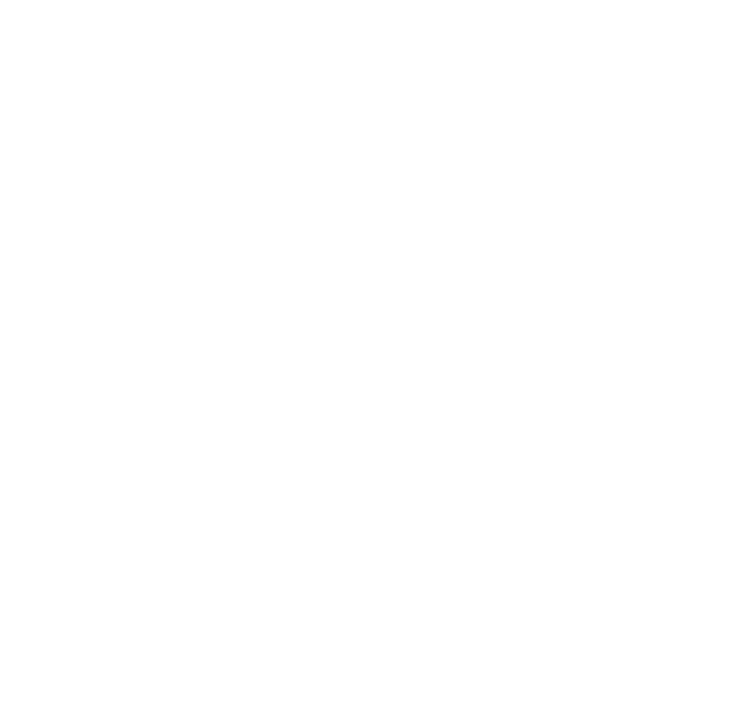
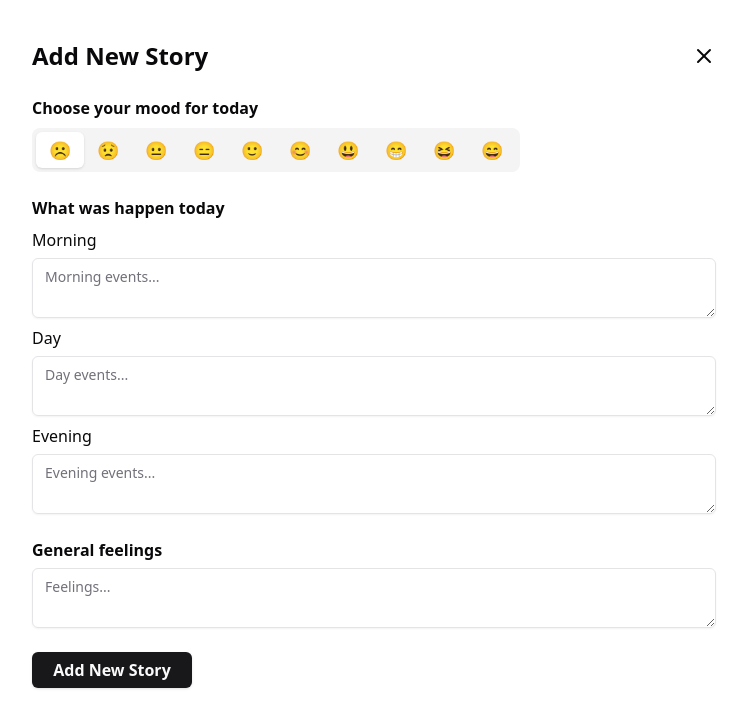
Before and after one commit to YuldashevAmir/LifeLog, a React (Vite) app: page /addNewStory in a window 1280 px wide. Before the commit this address had no page. Shown: the top 728 px of the page, without its empty margins (266-1013 px from the left). Built offline with nearby package versions, Linux system fonts and the light colour scheme.

Commit message:
[ADD] AddNew Story page

```diff
--- a/package.json
+++ b/package.json
@@ -11,6 +11,7 @@
   },
   "dependencies": {
     "@hookform/resolvers": "^3.10.0",
+    "@radix-ui/react-alert-dialog": "^1.1.4",
     "@radix-ui/react-avatar": "^1.1.2",
     "@radix-ui/react-dialog": "^1.1.4",
     "@radix-ui/react-dropdown-menu": "^2.1.4",
--- /dev/null
+++ b/src/components/ui/alert-dialog.tsx
@@ -0,0 +1,139 @@
+import * as React from "react"
+import * as AlertDialogPrimitive from "@radix-ui/react-alert-dialog"
+
+import { cn } from "@/lib/utils"
+import { buttonVariants } from "@/components/ui/button"
+
+const AlertDialog = AlertDialogPrimitive.Root
+
+const AlertDialogTrigger = AlertDialogPrimitive.Trigger
+
+const AlertDialogPortal = AlertDialogPrimitive.Portal
+
+const AlertDialogOverlay = React.forwardRef<
+  React.ElementRef<typeof AlertDialogPrimitive.Overlay>,
+  React.ComponentPropsWithoutRef<typeof AlertDialogPrimitive.Overlay>
+>(({ className, ...props }, ref) => (
+  <AlertDialogPrimitive.Overlay
+    className={cn(
+      "fixed inset-0 z-50 bg-black/80 data-[state=open]:animate-in data-[state=closed]:animate-out data-[state=closed]:fade-out-0 data-[state=open]:fade-in-0",
+      className
+    )}
+    {...props}
+    ref={ref}
+  />
+))
+AlertDialogOverlay.displayName = AlertDialogPrimitive.Overlay.displayName
+
+const AlertDialogContent = React.forwardRef<
+  React.ElementRef<typeof AlertDialogPrimitive.Content>,
+  React.ComponentPropsWithoutRef<typeof AlertDialogPrimitive.Content>
+>(({ className, ...props }, ref) => (
+  <AlertDialogPortal>
+    <AlertDialogOverlay />
+    <AlertDialogPrimitive.Content
+      ref={ref}
+      className={cn(
+        "fixed left-[50%] top-[50%] z-50 grid w-full max-w-lg translate-x-[-50%] translate-y-[-50%] gap-4 border bg-background p-6 shadow-lg duration-200 data-[state=open]:animate-in data-[state=closed]:animate-out data-[state=closed]:fade-out-0 data-[state=open]:fade-in-0 data-[state=closed]:zoom-out-95 data-[state=open]:zoom-in-95 data-[state=closed]:slide-out-to-left-1/2 data-[state=closed]:slide-out-to-top-[48%] data-[state=open]:slide-in-from-left-1/2 data-[state=open]:slide-in-from-top-[48%] sm:rounded-lg",
+        className
+      )}
+      {...props}
+    />
+  </AlertDialogPortal>
+))
+AlertDialogContent.displayName = AlertDialogPrimitive.Content.displayName
+
+const AlertDialogHeader = ({
+  className,
+  ...props
+}: React.HTMLAttributes<HTMLDivElement>) => (
+  <div
+    className={cn(
+      "flex flex-col space-y-2 text-center sm:text-left",
+      className
+    )}
+    {...props}
+  />
+)
+AlertDialogHeader.displayName = "AlertDialogHeader"
+
+const AlertDialogFooter = ({
+  className,
+  ...props
+}: React.HTMLAttributes<HTMLDivElement>) => (
+  <div
+    className={cn(
+      "flex flex-col-reverse sm:flex-row sm:justify-end sm:space-x-2",
+      className
+    )}
+    {...props}
+  />
+)
+AlertDialogFooter.displayName = "AlertDialogFooter"
+
+const AlertDialogTitle = React.forwardRef<
+  React.ElementRef<typeof AlertDialogPrimitive.Title>,
+  React.ComponentPropsWithoutRef<typeof AlertDialogPrimitive.Title>
+>(({ className, ...props }, ref) => (
+  <AlertDialogPrimitive.Title
+    ref={ref}
+    className={cn("text-lg font-semibold", className)}
+    {...props}
+  />
+))
+AlertDialogTitle.displayName = AlertDialogPrimitive.Title.displayName
+
+const AlertDialogDescription = React.forwardRef<
+  React.ElementRef<typeof AlertDialogPrimitive.Description>,
+  React.ComponentPropsWithoutRef<typeof AlertDialogPrimitive.Description>
+>(({ className, ...props }, ref) => (
+  <AlertDialogPrimitive.Description
+    ref={ref}
+    className={cn("text-sm text-muted-foreground", className)}
+    {...props}
+  />
+))
+AlertDialogDescription.displayName =
+  AlertDialogPrimitive.Description.displayName
+
+const AlertDialogAction = React.forwardRef<
+  React.ElementRef<typeof AlertDialogPrimitive.Action>,
+  React.ComponentPropsWithoutRef<typeof AlertDialogPrimitive.Action>
+>(({ className, ...props }, ref) => (
+  <AlertDialogPrimitive.Action
+    ref={ref}
+    className={cn(buttonVariants(), className)}
+    {...props}
+  />
+))
+AlertDialogAction.displayName = AlertDialogPrimitive.Action.displayName
+
+const AlertDialogCancel = React.forwardRef<
+  React.ElementRef<typeof AlertDialogPrimitive.Cancel>,
+  React.ComponentPropsWithoutRef<typeof AlertDialogPrimitive.Cancel>
+>(({ className, ...props }, ref) => (
+  <AlertDialogPrimitive.Cancel
+    ref={ref}
+    className={cn(
+      buttonVariants({ variant: "outline" }),
+      "mt-2 sm:mt-0",
+      className
+    )}
+    {...props}
+  />
+))
+AlertDialogCancel.displayName = AlertDialogPrimitive.Cancel.displayName
+
+export {
+  AlertDialog,
+  AlertDialogPortal,
+  AlertDialogOverlay,
+  AlertDialogTrigger,
+  AlertDialogContent,
+  AlertDialogHeader,
+  AlertDialogFooter,
+  AlertDialogTitle,
+  AlertDialogDescription,
+  AlertDialogAction,
+  AlertDialogCancel,
+}
--- /dev/null
+++ b/src/components/ui/textarea.tsx
@@ -0,0 +1,22 @@
+import * as React from "react"
+
+import { cn } from "@/lib/utils"
+
+const Textarea = React.forwardRef<
+  HTMLTextAreaElement,
+  React.ComponentProps<"textarea">
+>(({ className, ...props }, ref) => {
+  return (
+    <textarea
+      className={cn(
+        "flex min-h-[60px] w-full rounded-md border border-input bg-transparent px-3 py-2 text-base shadow-sm placeholder:text-muted-foreground focus-visible:outline-none focus-visible:ring-1 focus-visible:ring-ring disabled:cursor-not-allowed disabled:opacity-50 md:text-sm",
+        className
+      )}
+      ref={ref}
+      {...props}
+    />
+  )
+})
+Textarea.displayName = "Textarea"
+
+export { Textarea }
--- /dev/null
+++ b/src/pages/AddNewStory.tsx
@@ -0,0 +1,113 @@
+import {
+	AlertDialog,
+	AlertDialogAction,
+	AlertDialogCancel,
+	AlertDialogContent,
+	AlertDialogFooter,
+	AlertDialogHeader,
+	AlertDialogTitle,
+	AlertDialogTrigger,
+} from '@/components/ui/alert-dialog'
+import { Button } from '@/components/ui/button'
+import { Tabs, TabsList, TabsTrigger } from '@/components/ui/tabs'
+import { Textarea } from '@/components/ui/textarea'
+import { Label } from '@radix-ui/react-label'
+import { X } from 'lucide-react'
+import { useState } from 'react'
+import { useNavigate } from 'react-router-dom'
+export const AddNewStory = () => {
+	const navigate = useNavigate()
+	const [mood, setMood] = useState<string>('sad')
+
+	return (
+		<div className='flex flex-col max-w-[700px] mx-auto py-10 px-2 gap-6'>
+			<div className='flex justify-between items-center'>
+				<h1 className='text-2xl font-bold'>Add New Story</h1>
+				<AlertDialog>
+					<AlertDialogTrigger>
+						<X className='size-6 cursor-pointer' />
+					</AlertDialogTrigger>
+					<AlertDialogContent>
+						<AlertDialogHeader>
+							<AlertDialogTitle>
+								Are you sure you want to leave this page? Unsaved data will be
+								lost.
+							</AlertDialogTitle>
+						</AlertDialogHeader>
+						<AlertDialogFooter>
+							<AlertDialogCancel>Cancel</AlertDialogCancel>
+							<AlertDialogAction onClick={() => navigate('/dashboard')}>
+								Continue
+							</AlertDialogAction>
+						</AlertDialogFooter>
+					</AlertDialogContent>
+				</AlertDialog>
+			</div>
+			<div className='flex flex-col gap-2'>
+				<h5 className='font-semibold'>Choose your mood for today</h5>
+				<Tabs defaultValue='sad' onValueChange={value => setMood(value)}>
+					<TabsList className='h-full flex-wrap justify-start'>
+						<TabsTrigger className='w-12 h-full text-lg' value='sad'>
+							&#9785;
+						</TabsTrigger>
+						<TabsTrigger className='w-12 h-full text-lg' value='disappointed'>
+							&#128543;
+						</TabsTrigger>
+						<TabsTrigger className='w-12 h-full text-lg' value='meh'>
+							&#128528;
+						</TabsTrigger>
+						<TabsTrigger className='w-12 h-full text-lg' value='neutral'>
+							&#128529;
+						</TabsTrigger>
+						<TabsTrigger className='w-12 h-full text-lg' value='content'>
+							&#128578;
+						</TabsTrigger>
+						<TabsTrigger className='w-12 h-full text-lg' value='happy'>
+							&#128522;
+						</TabsTrigger>
+						<TabsTrigger className='w-12 h-full text-lg' value='joyful'>
+							&#128515;
+						</TabsTrigger>
+						<TabsTrigger className='w-12 h-full text-lg' value='excited'>
+							&#128513;
+						</TabsTrigger>
+						<TabsTrigger className='w-12 h-full text-lg' value='thrilled'>
+							&#128518;
+						</TabsTrigger>
+
+						<TabsTrigger className='w-12 h-full text-lg' value='excellent'>
+							&#128516;
+						</TabsTrigger>
+					</TabsList>
+				</Tabs>
+			</div>
+			<div className='flex flex-col gap-2'>
+				<h5 className='font-semibold'>What was happen today</h5>
+				<div className='grid w-full gap-1.5'>
+					<Label htmlFor='message'>Morning</Label>
+					<Textarea placeholder='Morning events...' id='message' />
+				</div>
+				<div className='grid w-full gap-1.5'>
+					<Label htmlFor='message'>Day</Label>
+					<Textarea placeholder='Day events...' id='message' />
+				</div>
+				<div className='grid w-full gap-1.5'>
+					<Label htmlFor='message'>Evening</Label>
+					<Textarea placeholder='Evening events...' id='message' />
+				</div>
+				<div className='grid w-full gap-1.5'>
+					<Label htmlFor='message' className='font-semibold mt-4'>
+						General feelings
+					</Label>
+					<Textarea placeholder='Feelings...' id='message' />
+				</div>
+				<Button
+					onClick={() => navigate('/dashboard')}
+					className='w-40 mt-4 text-base font-bold'
+				>
+					Add New Story
+				</Button>
+			</div>
+		</div>
+	)
+}
--- a/src/router/AppRouter.tsx
+++ b/src/router/AppRouter.tsx
@@ -1,3 +1,4 @@
+import { AddNewStory } from '@/pages/AddNewStory'
 import { Authorization } from '@/pages/Authorization'
 import { Dashboard } from '@/pages/Dashboard'
 import { Home } from '@/pages/Home'
@@ -9,6 +10,7 @@ export const AppRouter = () => {
 				<Route element={<Home />} path='/' />
 				<Route element={<Authorization />} path='/authorization' />
 				<Route element={<Dashboard />} path='/dashboard' />
+				<Route element={<AddNewStory />} path='/addNewStory' />
 			</Routes>
 		</BrowserRouter>
 	)
```
Also changed, not shown: 1 other file (tests, documents, lock files or other folders).
